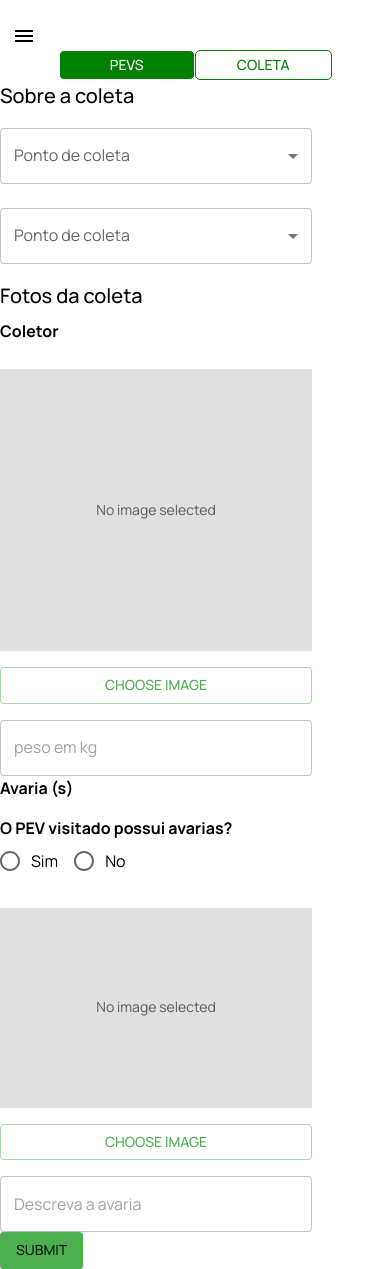
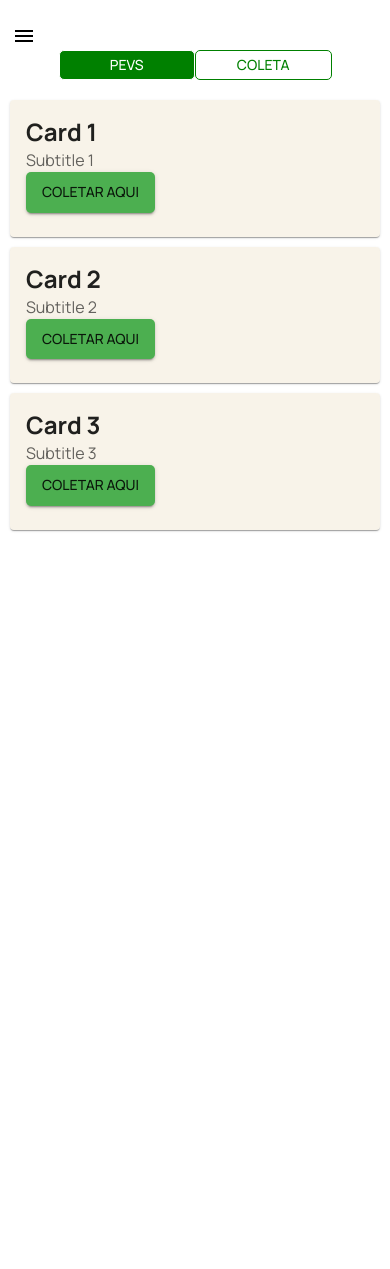
Before and after one commit to mauricioholandaIA/yby-front, a React (Create React App) app: page /ponto-coleta in a window 390 px wide. After the commit the page ends 844 px from the top, so only its background shows below. Built offline with nearby package versions, Linux system fonts and the light colour scheme.

Commit message:
feat: mobile view

```diff
--- a/src/collection-point/pevs-form/pevs-form.tsx
+++ b/src/collection-point/collection-form/collection-form.tsx
@@ -1,3 +1,4 @@
+import AddAPhotoIcon from "@mui/icons-material/AddAPhoto";
 import {
   Button,
   FormControl,
@@ -14,71 +15,35 @@ import {
 import { Box, styled } from "@mui/system";
 import React, { useState } from "react";
 import { Controller, useForm } from "react-hook-form";
-import { styled as styledComponents } from "styled-components";
-
-const StyledCenteredContainer = styledComponents.div`
-      width: 80%;
-      max-width: 1200px;
-    `;
-
-const StyledImageArea = styledComponents.div`
-      display: flex;
-      flex-direction: column;
-      gap: 1rem;
-    `;
 
 const StyledImage = styled("img")({
-  marginTop: "10px",
-  width: "222px",
-  height: "200px",
   objectFit: "fill",
   objectPosition: "center",
+  width: "100%",
+  height: "150px",
+  display: "flex",
+  justifyContent: "center",
+  alignItems: "center",
+});
+
+const StyledImagePlaceholder = styled("div")({
+  width: "100%",
+  height: "150px",
+  backgroundColor: "rgba(21, 133, 59, 0.08)",
+  border: "2px dashed #15853B",
+  display: "flex",
+  justifyContent: "center",
+  alignItems: "center",
+  cursor: "pointer",
 });
 
 const FormField = styled(Box)<{ size?: string }>`
-  width: 30%;
   max-width: ${(props) => props.size || "390px"};
   min-width: 200px;
   flex-grow: 1;
 `;
 
-const FormContainer = styled(Box)({
-  display: "flex",
-  flexWrap: "wrap",
-  gap: "24px",
-  marginTop: "16px",
-  marginBottom: "16px",
-});
-
-const StyledImagePlaceholder = styled("div")({
-  marginTop: "10px",
-  width: "100%",
-  height: "200px",
-  backgroundColor: "#e0e0e0",
-  display: "flex",
-  alignItems: "center",
-  justifyContent: "center",
-});
-
-const StyledColetorImage = styled("img")({
-  marginTop: "10px",
-  width: "222px",
-  height: "282px", // Increased height
-  objectFit: "fill",
-  objectPosition: "center",
-});
-
-const StyledColetorImagePlaceholder = styled("div")({
-  marginTop: "10px",
-  width: "100%",
-  height: "282px", // Increased height
-  backgroundColor: "#e0e0e0",
-  display: "flex",
-  alignItems: "center",
-  justifyContent: "center",
-});
-
-export default function PEVSForm() {
+export default function CollectionForm() {
   const { control, handleSubmit } = useForm({
     defaultValues: {
       collectionPoint: "",
@@ -166,14 +131,45 @@ export default function PEVSForm() {
     setCollectionPoint(event.target.value as string);
   };
 
+  const [selectedValue, setSelectedValue] = React.useState("a");
+
+  const handleChangeRadio = (event: React.ChangeEvent<HTMLInputElement>) => {
+    setSelectedValue(event.target.value);
+  };
+
   return (
-    <StyledCenteredContainer>
-      <Typography variant="h6" component="h2" gutterBottom>
+    <div
+      style={{
+        display: "flex",
+        flexDirection: "column",
+        gap: "10px",
+        width: "100%",
+        marginTop: "20px",
+        alignItems: "center",
+      }}
+    >
+      <div
+        style={{
+          display: "flex",
+          height: "40px",
+          width: "100%",
+          marginBottom: "5px",
+          backgroundColor: " rgba(221, 195, 147, 0.2)",
+          alignItems: "center",
+          justifyContent: "start",
+          borderRadius: "5px",
+          maxWidth: "390px",
+        }}
+      >
+        <Typography
+          style={{ marginLeft: "10px", fontSize: "20px", fontWeight: "500" }}
+        >
           Sobre a coleta
         </Typography>
+      </div>
 
       <form onSubmit={handleSubmit(onSubmit)}>
-        <FormContainer>
+        <div style={{ display: "flex", flexDirection: "column", gap: "10px" }}>
           <FormField key={"collectionPoint"}>
             <Controller
               name={"collectionPoint"}
@@ -205,7 +201,7 @@ export default function PEVSForm() {
               // rules={{ required }}
               render={({ field }) => (
                 <FormControl fullWidth>
-                  <InputLabel id="residuos">Ponto de coleta</InputLabel>
+                  <InputLabel id="residuos">Tipo de residuos</InputLabel>
                   <Select
                     labelId="residuos"
                     id="Tipo de residuos"
@@ -221,29 +217,57 @@ export default function PEVSForm() {
               )}
             />
           </FormField>
-        </FormContainer>
+        </div>
 
-        <Typography variant="h6" component="h2" gutterBottom>
-          Fotos da coleta
+        <div
+          style={{
+            marginTop: "20px",
+            display: "flex",
+            height: "40px",
+            width: "100%",
+            marginBottom: "5px",
+            backgroundColor: " rgba(221, 195, 147, 0.2)",
+            alignItems: "center",
+            justifyContent: "start",
+            borderRadius: "5px",
+            maxWidth: "390px",
+          }}
+        >
+          <Typography
+            style={{ marginLeft: "10px", fontSize: "20px", fontWeight: "500" }}
+          >
+            Carregar fotos
           </Typography>
+        </div>
 
-        <StyledImageArea>
-          <Typography
-            variant="body1"
-            component="label"
-            htmlFor="image-upload-coletor"
-            sx={{ fontWeight: "bold" }}
-          >
+        <div>
+          <Typography style={{ fontSize: "14px", fontWeight: "400" }}>
             Coletor
           </Typography>
           {coletorPreviewUrl ? (
-            <StyledColetorImage src={coletorPreviewUrl} alt="Preview Coletor" />
+            <StyledImage src={coletorPreviewUrl} alt="Preview Coletor" />
           ) : (
-            <StyledColetorImagePlaceholder>
-              <Typography variant="body2" color="textSecondary">
-                No image selected
+            <StyledImagePlaceholder
+              onClick={() =>
+                document.getElementById("image-upload-coletor")?.click()
+              }
+            >
+              <div style={{ display: "flex", flexDirection: "column" }}>
+                <AddAPhotoIcon
+                  style={{
+                    fontSize: 40,
+                    color: "rgb(0, 0, 0, 0.35)",
+                    alignSelf: "center",
+                  }}
+                />
+                <Typography
+                  variant="body1"
+                  style={{ color: "rgb(0, 0, 0, 0.35)", textAlign: "center" }}
+                >
+                  Toque para inserir foto do coletor
                 </Typography>
-            </StyledColetorImagePlaceholder>
+              </div>
+            </StyledImagePlaceholder>
           )}
           <input
             id="image-upload-coletor"
@@ -252,19 +276,13 @@ export default function PEVSForm() {
             onChange={(e) => handleImageChange(e, "coletorImage")}
             style={{ display: "none" }}
           />
-          <Button
-            variant="outlined"
-            onClick={() =>
-              document.getElementById("image-upload-coletor")?.click()
-            }
-          >
-            Choose Image
-          </Button>
+
           <Controller
             name="weight"
             control={control}
             render={({ field }) => (
               <OutlinedInput
+                style={{ marginTop: "10px" }}
                 {...field}
                 id="weight"
                 type="text"
@@ -273,48 +291,50 @@ export default function PEVSForm() {
               />
             )}
           />
-        </StyledImageArea>
+        </div>
 
-        <StyledImageArea>
-          <Typography
-            variant="body1"
-            component="label"
-            htmlFor="image-upload-avaria"
-            sx={{ fontWeight: "bold" }}
-          >
-            Avaria (s)
+        <div style={{ marginTop: "20px" }}>
+          <Typography style={{ fontSize: "14px", fontWeight: "400" }}>
+            Avaria
           </Typography>
-          <FormControl>
-            <Typography
-              variant="body1"
-              component="label"
-              id="avaria-buttons-group-label"
-              sx={{ fontWeight: "bold" }}
-            >
-              O PEV visitado possui avarias?
+
+          <Typography sx={{ fontWeight: "bold" }}>
+            O seu coletor apresenta avarias (está danificado)?
           </Typography>
-            <Controller
-              name="hasAvaria"
-              control={control}
-              render={({ field }) => (
-                <RadioGroup {...field} row aria-labelledby="avaria-group-label">
-                  <FormControlLabel
-                    value="yes"
-                    control={<Radio />}
-                    label="Sim"
-                  />
+
+          <RadioGroup row value={selectedValue} onChange={handleChangeRadio}>
+            <FormControlLabel value="yes" control={<Radio />} label="Sim" />
             <FormControlLabel value="no" control={<Radio />} label="No" />
           </RadioGroup>
-              )}
-            />
-          </FormControl>
+
+          {selectedValue === "yes" && (
+            <>
               {avariaPreviewUrl ? (
                 <StyledImage src={avariaPreviewUrl} alt="Preview Avaria" />
               ) : (
-            <StyledImagePlaceholder>
-              <Typography variant="body2" color="textSecondary">
-                No image selected
+                <StyledImagePlaceholder
+                  onClick={() =>
+                    document.getElementById("image-upload-avaria")?.click()
+                  }
+                >
+                  <div style={{ display: "flex", flexDirection: "column" }}>
+                    <AddAPhotoIcon
+                      style={{
+                        fontSize: 40,
+                        color: "rgb(0, 0, 0, 0.35)",
+                        alignSelf: "center",
+                      }}
+                    />
+                    <Typography
+                      variant="body1"
+                      style={{
+                        color: "rgb(0, 0, 0, 0.35)",
+                        textAlign: "center",
+                      }}
+                    >
+                      Toque para inserir foto da Avaria
                     </Typography>
+                  </div>
                 </StyledImagePlaceholder>
               )}
               <input
@@ -324,33 +344,19 @@ export default function PEVSForm() {
                 onChange={(e) => handleImageChange(e, "avariaImage")}
                 style={{ display: "none" }}
               />
+            </>
+          )}
+        </div>
+
         <Button
-            variant="outlined"
-            onClick={() =>
-              document.getElementById("image-upload-avaria")?.click()
-            }
+          style={{ marginTop: "20px", width: "100%", color: "white" }}
+          type="submit"
+          variant="contained"
+          color="primary"
         >
-            Choose Image
-          </Button>
-          <Controller
-            name="avariaDescription"
-            control={control}
-            render={({ field }) => (
-              <OutlinedInput
-                {...field}
-                id="avaria"
-                type="text"
-                placeholder="Descreva a avaria"
-                fullWidth
-              />
-            )}
-          />
-        </StyledImageArea>
-
-        <Button type="submit" variant="contained" color="primary">
-          Submit
+          Cadastrar
         </Button>
       </form>
-    </StyledCenteredContainer>
+    </div>
   );
 }
--- a/src/collection-point/collection-point.tsx
+++ b/src/collection-point/collection-point.tsx
@@ -1,11 +1,8 @@
 import { ToggleButton } from "@mui/material";
-import { Box, styled, width } from "@mui/system";
-import { tab } from "@testing-library/user-event/dist/tab";
-import React, { useState } from "react";
-import { Controller, useForm } from "react-hook-form";
+import { MouseEvent, useState } from "react";
 import { styled as styledComponents } from "styled-components";
-import CollectionList from "./collection-list/collection-list";
-import PEVSForm from "./pevs-form/pevs-form";
+import CollectionForm from "./collection-form/collection-form";
+import PEVSList from "./pevs-list/pevs-list";
 
 const StyledContainer = styledComponents.div`
   display: flex;
@@ -21,12 +18,13 @@ const StyledTabContainer = styledComponents.div`
 `;
 
 export default function CollectionPoint() {
-  const [selectedTab, setSelectedTab] = React.useState("PEVS");
+  const [selectedTab, setSelectedTab] = useState("PEVS");
 
   const handleTabChange = (
-    event: React.ChangeEvent<unknown>,
-    value: string
+    event: React.MouseEvent<HTMLElement>,
+    value: any
   ) => {
+    console.log(value);
     setSelectedTab(value);
   };
 
@@ -40,7 +38,7 @@ export default function CollectionPoint() {
             key={index}
             value={tab}
             selected={selectedTab === tab}
-            onChange={handleTabChange}
+            onChange={(event, value) => handleTabChange(event, value)}
             style={{
               backgroundColor: selectedTab === tab ? "green" : "transparent",
               borderColor: "green",
@@ -58,8 +56,8 @@ export default function CollectionPoint() {
           </ToggleButton>
         ))}
       </StyledTabContainer>
-      {selectedTab === "PEVS" && <PEVSForm />}
-      {selectedTab === "Coleta" && <CollectionList />}
+      {selectedTab === "PEVS" && <PEVSList />}
+      {selectedTab === "Coleta" && <CollectionForm />}
     </StyledContainer>
   );
 }
--- a/src/register/index.tsx
+++ b/src/register/index.tsx
@@ -1,4 +1,4 @@
-import { Box, Tab, Tabs, Typography } from "@mui/material";
+import { Tab, Tabs, Typography } from "@mui/material";
 import { useState } from "react";
 import { styled as styledComponents } from "styled-components";
 import ClientForm from "./client-form";
--- a/src/routes/index.tsx
+++ b/src/routes/index.tsx
@@ -1,4 +1,3 @@
-import React from "react";
 import { Route, Routes } from "react-router-dom";
 import CollectionPoint from "../collection-point/collection-point";
 import SignIn from "../login/SignIn";
```
Also changed, not shown: src/collection-point/pevs-list/pevs-list.tsx (renamed from src/collection-point/collection-list/collection-list.tsx, +2 -20 lines). Lines whose indentation alone changed are shown as unchanged.
